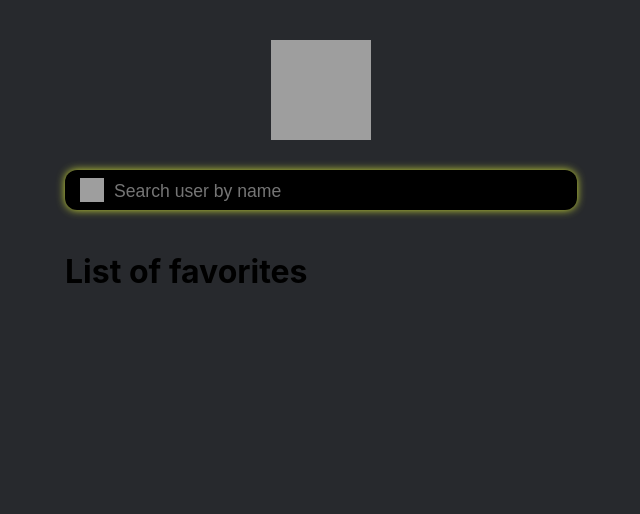
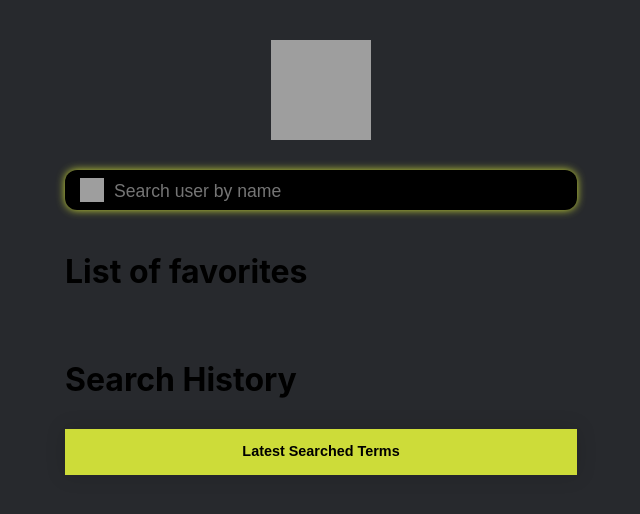
Before and after one commit to JhoanSebastianDiazRomero/Torre-Engineering-Technical-Test, a React (Vite) app in the folder torre-engineering-test/: page / in a window 1280 px wide. Shown: the top 514 px of the page, without its empty margins (319-959 px from the left). Built offline with nearby package versions, Linux system fonts and the light colour scheme; grey boxes are pictures that could not be loaded.

Commit message:
Finished search history. All functionalities Finished

```diff
--- a/torre-engineering-test/src/App.jsx
+++ b/torre-engineering-test/src/App.jsx
@@ -4,10 +4,12 @@ import { useState } from "react";
 import { SearchResultsList } from "./components/SearchResultsList.jsx";
 import { FavoritesList } from "./components/FavoritesList.jsx";
 import logo from "./assets/fwc3x9ygbr3fmtsqz2cj.webp";
+import { SearchHistory } from "./components/SearchHistory.jsx";
 
 function App() {
   const [searchResults, setSearchResults] = useState([]);
   const [favorites, setFavorites] = useState(new Map());
+  const [searchHistory, setSearchHistory] = useState([]);
 
   const handleFavoritesChange = (username, name, headline, imageUrl) => {
     if (favorites.has(username)) {
@@ -25,22 +27,34 @@ function App() {
     }
   };
 
+  const addToSearchHistory = (searchTerm) => {
+    const copy = [...searchHistory];
+    copy.push(searchTerm);
+    if (copy.length > 10) {
+      copy.shift();
+    }
+    setSearchHistory(copy);
+  };
+
   return (
     <div className="App">
       <div className="logo-container">
         <img className="logo" src={logo} alt="App logo" />
       </div>
       <div className="search-bar-container">
-        <SearchBar setSearchResults={setSearchResults} />
+        <SearchBar
+          setSearchResults={setSearchResults}
+          addToSearchHistory={addToSearchHistory}
+        />
         <SearchResultsList
           searchResults={searchResults}
           handleFavoritesChange={handleFavoritesChange}
-          favoriteUsers={[...favorites.keys()]}
         />
         <FavoritesList
           favorites={favorites}
           handleFavoritesChange={handleFavoritesChange}
         />
+        <SearchHistory searchHistory={searchHistory} />
       </div>
     </div>
   );
--- a/torre-engineering-test/src/components/FavoriteCard.css
+++ b/torre-engineering-test/src/components/FavoriteCard.css
@@ -34,3 +34,7 @@
 .card-star:hover {
     cursor: pointer;
 }
+
+.profile-genome {
+    text-decoration: none;
+}
--- a/torre-engineering-test/src/components/FavoriteCard.jsx
+++ b/torre-engineering-test/src/components/FavoriteCard.jsx
@@ -19,6 +19,11 @@ export const FavoriteCard = ({ favorite, handleFavoritesChange }) => {
         alt="Add/remove favorite"
         onClick={unFavorite}
       />
+      <a
+        className="profile-genome"
+        href={`https://torre.ai/${favorite.username}`}
+        target="_blank"
+      >
         <img
           className="card-profile-picture"
           src={favorite.imageUrl}
@@ -28,6 +33,7 @@ export const FavoriteCard = ({ favorite, handleFavoritesChange }) => {
           <div className="name">{favorite.name}</div>
           <div className="headline">{favorite.headline}</div>
         </div>
+      </a>
     </div>
   );
 };
--- a/torre-engineering-test/src/components/FavoritesList.jsx
+++ b/torre-engineering-test/src/components/FavoritesList.jsx
@@ -3,7 +3,6 @@ import { FavoriteCard } from "./FavoriteCard.jsx";
 import "./FavoritesList.css";
 
 export const FavoritesList = ({ favorites, handleFavoritesChange }) => {
-  console.log(favorites);
   return (
     <div className="favorites-wrapper">
       <h1 className="favorites-title">List of favorites</h1>
--- a/torre-engineering-test/src/components/SearchBar.jsx
+++ b/torre-engineering-test/src/components/SearchBar.jsx
@@ -5,7 +5,7 @@ import debounce from "lodash.debounce";
 
 const LIMIT = 10;
 
-export const SearchBar = ({ setSearchResults }) => {
+export const SearchBar = ({ setSearchResults, addToSearchHistory }) => {
   const [input, setInput] = useState("");
   const fetchData = () => {
     fetch("https://torre.ai/api/entities/_searchStream", {
@@ -20,12 +20,14 @@ export const SearchBar = ({ setSearchResults }) => {
         } else {
           setSearchResults(data);
         }
-        console.log(data);
       });
     });
   };
 
   const sendRequest = () => {
+    if (input !== "") {
+      addToSearchHistory(input);
+    }
     fetchData(input);
   };
 
--- /dev/null
+++ b/torre-engineering-test/src/components/SearchHistory.css
@@ -0,0 +1,40 @@
+.search-history-wrapper {
+    width: 100%;
+}
+
+.search-history-title {
+    font-weight: bold;
+    margin-top: 30px;
+}
+
+.latest-search-terms {
+    border-collapse: collapse;
+    width: 100%;
+    margin: 25px 0;
+    font-size: 0.9em;
+    font-family: sans-serif;
+    min-width: 400px;
+    box-shadow: 0 0 20px rgba(0, 0, 0, 0.15);
+}
+
+.latest-search-terms thead tr {
+    background-color: #CDDC39;
+    color: black;
+    text-align: center;
+}
+
+.latest-search-terms th,
+.latest-search-terms td {
+    padding: 12px 15px;
+}
+
+.latest-search-terms tbody tr {
+    border-bottom: 1px solid #dddddd;
+}
+
+
+.latest-search-terms tbody tr.search-term {
+    font-weight: bold;
+    color: #CDDC39;
+    text-align: center;
+}
--- /dev/null
+++ b/torre-engineering-test/src/components/SearchHistory.jsx
@@ -0,0 +1,26 @@
+import React from "react";
+import "./SearchHistory.css";
+
+export const SearchHistory = ({ searchHistory }) => {
+  return (
+    <div className="search-history-wrapper">
+      <h1 className="search-history-title">Search History</h1>
+      <table className="latest-search-terms">
+        <thead>
+          <tr>
+            <th>Latest Searched Terms</th>
+          </tr>
+        </thead>
+        <tbody>
+          {searchHistory.map((searchTerm) => {
+            return (
+              <tr className="search-term">
+                <td>{searchTerm}</td>
+              </tr>
+            );
+          })}
+        </tbody>
+      </table>
+    </div>
+  );
+};
--- a/torre-engineering-test/src/components/SearchResultsList.jsx
+++ b/torre-engineering-test/src/components/SearchResultsList.jsx
@@ -1,20 +1,15 @@
 import "./SearchResultsList.css";
 import { SearchResult } from "./SearchResult.jsx";
 
-export const SearchResultsList = ({
-  searchResults,
-  handleFavoritesChange,
-  favoriteUsers,
-}) => {
+export const SearchResultsList = ({ searchResults, handleFavoritesChange }) => {
   return (
     <div className="results-list">
-      {searchResults.map((result) => {
+      {searchResults?.map((result) => {
         return (
           <SearchResult
             result={result}
             key={result.ardaId}
             handleFavoritesChange={handleFavoritesChange}
-            favoriteUsers={favoriteUsers}
           />
         );
       })}
```
Lines whose indentation alone changed are shown as unchanged.
